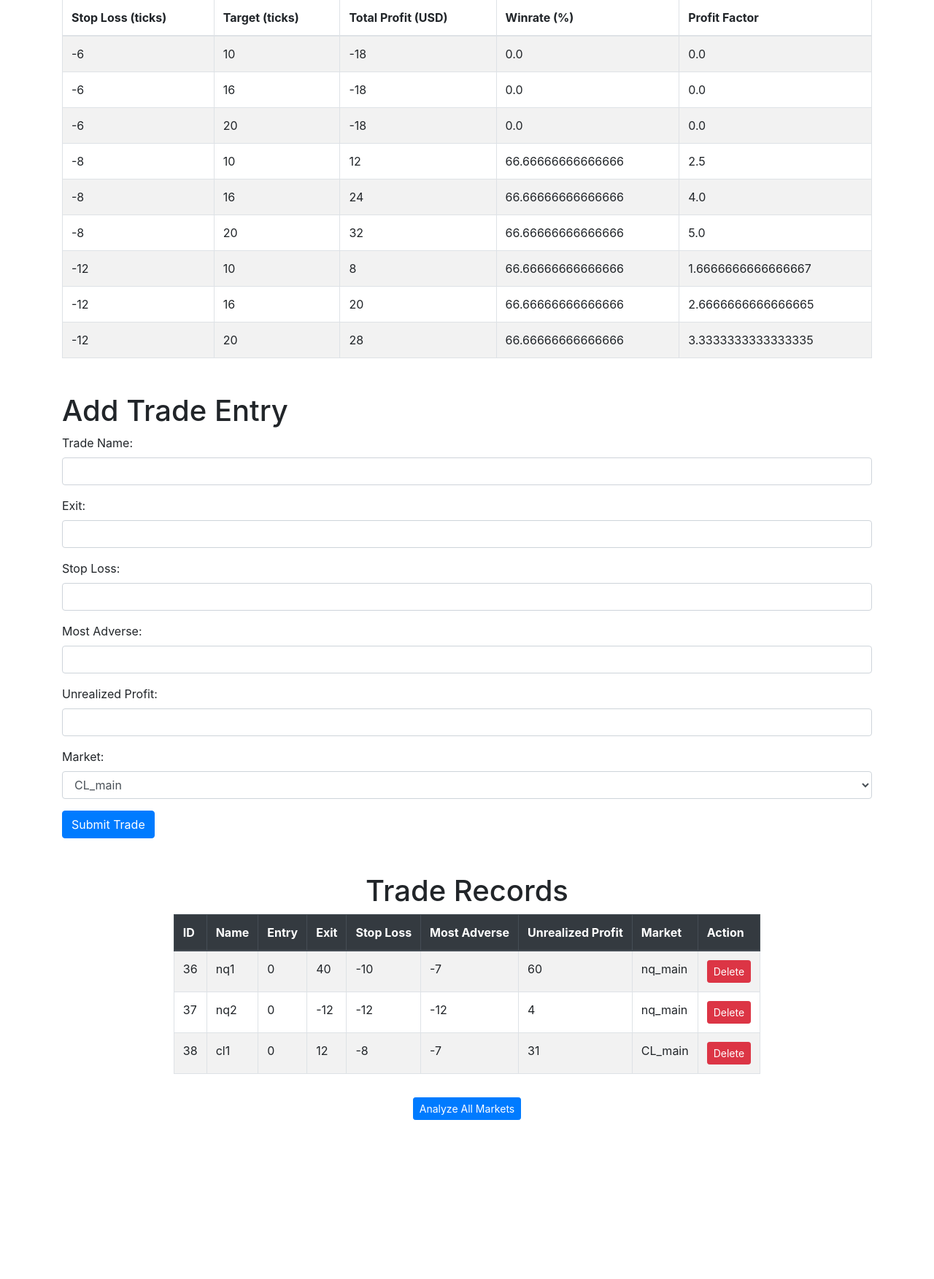
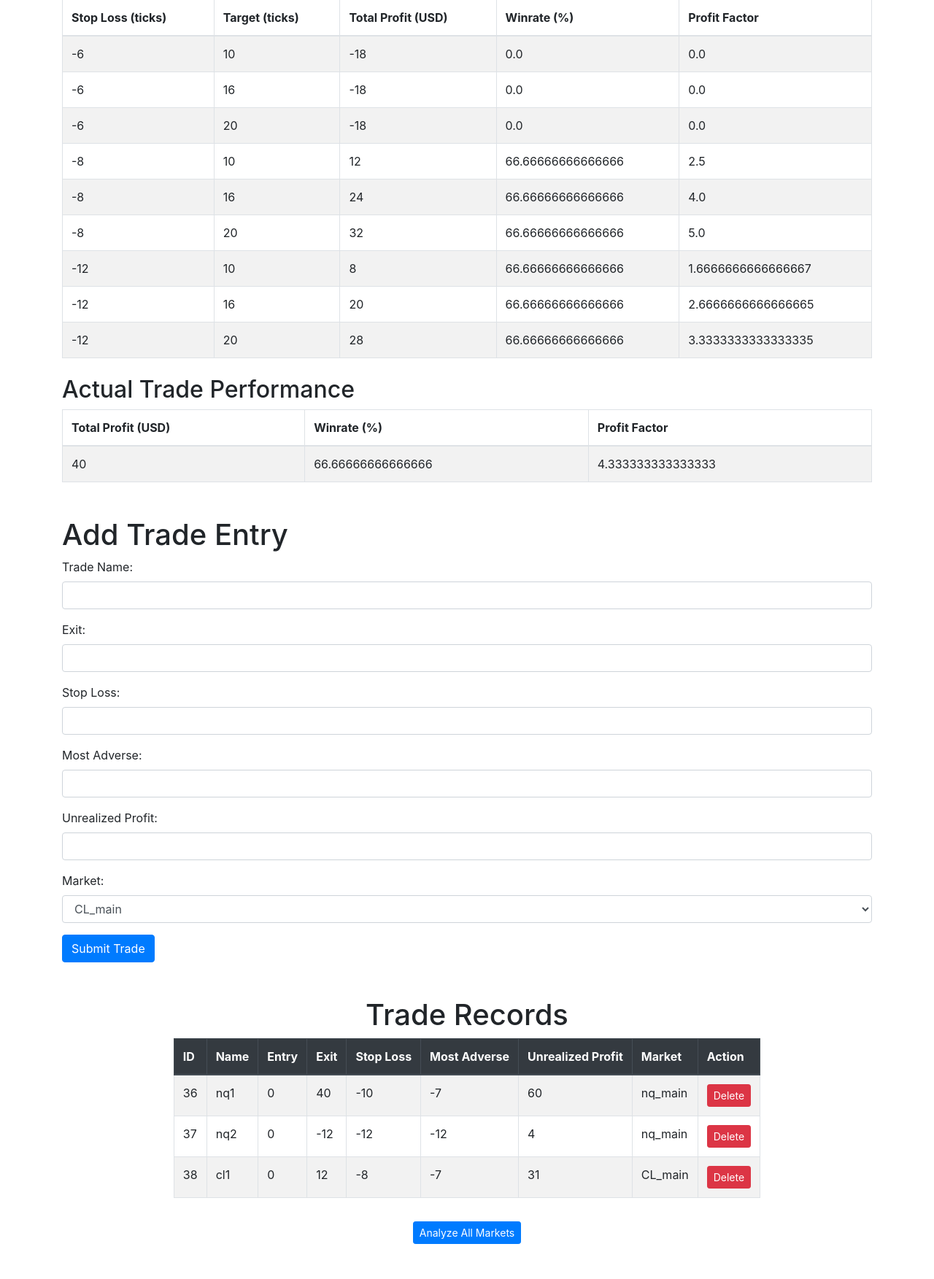
Before and after one commit to ionleader/Trading-Analysis-WebApp, a Flask app: page /trade_entry in a window 1280 px wide. Shown: the part 245-1998 px from the top of the page at 73% size. Before the commit the page ends 1780 px from the top, so only its background shows below. Run offline with Flask 3, Linux system fonts and the light colour scheme; data comes from the database, SQL or seed files in the repository; both versions use the stored data as it was after the commit; some libraries are stand-ins or nearby versions.

Commit message:
actual trades added

```diff
--- a/app.py
+++ b/app.py
@@ -1,7 +1,6 @@
 from flask import Flask, render_template, request, flash, redirect, url_for
 import sqlite3
 import numpy as np
-
 
 app = Flask(__name__)
 app.secret_key = 'your_secret_key'  # Set a secret key for session management
@@ -43,12 +42,233 @@ def create_strategy_performance_table():
         ''')
     print("strategy_performance table is ready or already exists.")
 
+def create_markets_table():
+    """Create a table for storing markets."""
+    with get_db() as conn:
+        conn.execute('''
+            CREATE TABLE IF NOT EXISTS markets (
+                id INTEGER PRIMARY KEY AUTOINCREMENT,
+                name TEXT NOT NULL UNIQUE
+            )
+        ''')
+    print("Markets table is ready or already exists.")
 
-
-
+# Initialize all tables
 init_db()
 create_strategy_performance_table()
+create_markets_table()
 
+def simulate_strategy(stop_loss, target, trades):
+    """
+    Simulates both hypothetical and actual trade performance.
+    Returns both sets of results.
+    """
+    print("Starting strategy simulation...")
+    for trade in trades:
+        if trade['entry'] != 0:
+            raise ValueError("All trades must have an entry price of 0.")
+        print(
+            f"Evaluating trade: {trade['entry']}, {trade['exit']}, {trade['stop_loss']}, {trade['most_adverse']}, {trade['unrealized_profit']}")
+
+    # Arrays to store both hypothetical and actual profits
+    hypothetical_profits = []
+    actual_profits = []
+
+    # Iterate over valid trades
+    for trade in trades:
+        entry = trade['entry']
+        exit_value = trade['exit']
+        trade_stop_loss = trade['stop_loss']  # Individual trade's stop loss
+        most_adverse = trade['most_adverse']
+        unrealized_profit = trade['unrealized_profit']
+
+        # Calculate hypothetical profit
+        if most_adverse <= entry + stop_loss:
+            hypothetical_profit = stop_loss
+        elif unrealized_profit >= entry + target:
+            hypothetical_profit = target
+        else:
+            hypothetical_profit = stop_loss
+
+        hypothetical_profits.append(hypothetical_profit)
+
+        # Calculate actual profit
+        if most_adverse <= entry + trade_stop_loss:
+            actual_profit = trade_stop_loss
+        else:
+            actual_profit = exit_value
+
+        actual_profits.append(actual_profit)
+
+    return np.array(hypothetical_profits), np.array(actual_profits)
+
+def analyze_strategies(trades, market=None):
+    """
+    Analyze various stop loss and target combinations and actual trade performance.
+    Returns the best strategy, performance results, and actual performance metrics.
+    """
+    stop_loss_values = [-6, -8, -12]
+    target_values = [10, 16, 20]
+
+    best_strategy = None
+    best_performance = -np.inf
+    performance_results = []
+
+    # Filter trades by market if specified
+    if market:
+        trades = [trade for trade in trades if trade['market'] == market]
+
+    # Initialize actual performance metrics
+    actual_performance = None
+
+    for stop_loss in stop_loss_values:
+        for target in target_values:
+            hypothetical_profits, actual_profits = simulate_strategy(stop_loss, target, trades)
+
+            # Calculate hypothetical metrics
+            total_profit = hypothetical_profits.sum()
+            winrate = (hypothetical_profits > 0).mean() * 100
+            profit_factor = (hypothetical_profits[hypothetical_profits > 0].sum() /
+                           abs(hypothetical_profits[hypothetical_profits < 0].sum())) if (
+                               hypothetical_profits < 0).sum() > 0 else float('inf')
+
+            # Store hypothetical results
+            performance_results.append({
+                'Stop Loss': stop_loss,
+                'Target': target,
+                'Total Profit': total_profit,
+                'Winrate': winrate,
+                'Profit Factor': profit_factor
+            })
+
+            # Update best strategy if current is better
+            if total_profit > best_performance:
+                best_performance = total_profit
+                best_strategy = performance_results[-1].copy()
+
+            # Calculate actual performance metrics (only need to do this once)
+            if actual_performance is None:
+                actual_total_profit = actual_profits.sum()
+                actual_winrate = (actual_profits > 0).mean() * 100
+                actual_profit_factor = (actual_profits[actual_profits > 0].sum() /
+                                     abs(actual_profits[actual_profits < 0].sum())) if (
+                                         actual_profits < 0).sum() > 0 else float('inf')
+
+                actual_performance = {
+                    'Total Profit': actual_total_profit,
+                    'Winrate': actual_winrate,
+                    'Profit Factor': actual_profit_factor
+                }
+
+    return best_strategy, performance_results, actual_performance
+
+def validate_trade_entry(exit_value, stop_loss, most_adverse, unrealized_profit):
+    try:
+        exit_value = int(exit_value)
+        stop_loss = int(stop_loss)
+        most_adverse = int(most_adverse)
+        unrealized_profit = int(unrealized_profit)
+
+        # Check the constraints
+        if stop_loss >= 0 or most_adverse > 0 or unrealized_profit < 0:
+            return False
+    except (ValueError, TypeError):
+        return False
+
+    return True
+
+def get_all_trades():
+    """Retrieve all trade entries from the database."""
+    with get_db() as conn:
+        cursor = conn.execute('SELECT * FROM trades')
+        trades = cursor.fetchall()
+    return trades
+
+def save_trade_to_db(trade_data):
+    """Save a trade entry to the SQLite database."""
+    with get_db() as conn:
+        conn.execute('''INSERT INTO trades (name, entry, exit, stop_loss, most_adverse, unrealized_profit, market)
+                       VALUES (?, ?, ?, ?, ?, ?, ?)''',
+                    (trade_data['name'], trade_data['entry'], trade_data['exit'],
+                     trade_data['stop_loss'], trade_data['most_adverse'], trade_data['unrealized_profit'],
+                     trade_data['market']))
+
+def delete_trade_from_db(trade_id):
+    """Delete a trade from the database."""
+    with get_db() as conn:
+        conn.execute('DELETE FROM trades WHERE id = ?', (trade_id,))
+    print(f"Trade with ID {trade_id} deleted.")
+
+def get_all_markets():
+    """Retrieve all markets from the database."""
+    with get_db() as conn:
+        cursor = conn.execute('SELECT * FROM markets ORDER BY name')
+        return cursor.fetchall()
+
+def add_market_to_db(market_name):
+    """Add a new market to the database."""
+    try:
+        with get_db() as conn:
+            conn.execute('INSERT INTO markets (name) VALUES (?)', (market_name,))
+        return True, "Market added successfully!"
+    except sqlite3.IntegrityError:
+        return False, "Market already exists!"
+    except Exception as e:
+        return False, f"Error adding market: {str(e)}"
+
+def delete_market_from_db(market_id):
+    """Delete a market from the database."""
+    try:
+        with get_db() as conn:
+            cursor = conn.execute('SELECT COUNT(*) FROM trades WHERE market = (SELECT name FROM markets WHERE id = ?)',
+                                (market_id,))
+            if cursor.fetchone()[0] > 0:
+                return False, "Cannot delete market that has associated trades!"
+
+            conn.execute('DELETE FROM markets WHERE id = ?', (market_id,))
+        return True, "Market deleted successfully!"
+    except Exception as e:
+        return False, f"Error deleting market: {str(e)}"
+
+def save_strategy_performance_to_db(best_strategy, performance_results):
+    """Save the best strategy and all performance results to the SQLite database."""
+    with get_db() as conn:
+        # Save the best strategy
+        conn.execute('''INSERT INTO strategy_performance (stop_loss, target, total_profit, winrate, profit_factor)
+                       VALUES (?, ?, ?, ?, ?)''',
+                    (best_strategy['Stop Loss'], best_strategy['Target'], best_strategy['Total Profit'],
+                     best_strategy['Winrate'], best_strategy['Profit Factor']))
+
+        # Save each performance result
+        for result in performance_results:
+            conn.execute('''INSERT INTO strategy_performance (stop_loss, target, total_profit, winrate, profit_factor)
+                          VALUES (?, ?, ?, ?, ?)''',
+                       (result['Stop Loss'], result['Target'], result['Total Profit'],
+                        result['Winrate'], result['Profit Factor']))
+
+    print("Strategy performance saved to the database.")
+
+# Routes
+@app.route('/')
+def index():
+    trades = get_all_trades()
+    markets = get_all_markets()
+
+    best_strategy = None
+    performance_results = None
+    actual_performance = None
+
+    if trades:
+        best_strategy, performance_results, actual_performance = analyze_strategies(trades)
+        save_strategy_performance_to_db(best_strategy, performance_results)
+        print(f"Performance Results: {performance_results}")
+
+    return render_template('index.html',
+                         trades=trades,
+                         markets=markets,
+                         best_strategy=best_strategy,
+                         performance_results=performance_results,
+                         actual_performance=actual_performance)
 
 @app.route('/trade_entry', methods=['GET', 'POST'])
 def trade_entry():
@@ -79,7 +299,7 @@ def trade_entry():
             return redirect(url_for('trade_entry'))
 
         try:
-            # Logic to save the trade entry to the database
+            # Save the trade entry to the database
             save_trade_to_db({
                 'name': name,
                 'entry': 0,  # Entry is set to 0
@@ -97,307 +317,73 @@ def trade_entry():
 
         return redirect(url_for('trade_entry'))
 
-    # For GET requests, fetch data needed for the page
-    try:
-        trades = get_all_trades()
-        markets = get_all_markets()
-
-        # If there are no markets, flash a warning
-        if not markets:
-            flash("No markets available. Please add markets first.")
-
-        best_strategy = None
-        performance_results = None
-
-        # Only calculate strategies if there are trades
-        if trades:
-            best_strategy, performance_results, pnl_curves = analyze_strategies(trades)
-
-        # Render template with all necessary data
-        return render_template('index.html',
-                               trades=trades,
-                               markets=markets,
-                               best_strategy=best_strategy,
-                               performance_results=performance_results)
-
-    except sqlite3.Error as e:
-        flash(f"Database error occurred: {str(e)}")
-        return render_template('index.html', trades=[], markets=[])
-    except Exception as e:
-        flash(f"An error occurred: {str(e)}")
-        return render_template('index.html', trades=[], markets=[])
-
-def save_trade_to_db(trade_data):
-    """Save a trade entry to the SQLite database."""
-    with get_db() as conn:
-        conn.execute('''INSERT INTO trades (name, entry, exit, stop_loss, most_adverse, unrealized_profit, market)
-                         VALUES (?, ?, ?, ?, ?, ?, ?)''',
-                     (trade_data['name'], trade_data['entry'], trade_data['exit'],
-                      trade_data['stop_loss'], trade_data['most_adverse'], trade_data['unrealized_profit'],
-                      trade_data['market']))
-
-
-#trade_data daten werden in trade_entry funktion erstellt
-
-def validate_trade_entry(exit_value, stop_loss, most_adverse, unrealized_profit):
-    try:
-        exit_value = int(exit_value)
-        stop_loss = int(stop_loss)
-        most_adverse = int(most_adverse)
-        unrealized_profit = int(unrealized_profit)
-
-        # Check the constraints
-        if stop_loss >= 0 or most_adverse > 0 or unrealized_profit < 0:
-            return False
-    except (ValueError, TypeError):
-        return False
-
-    return True
-
-def get_all_trades():
-    """Retrieve all trade entries from the database."""
-    with get_db() as conn:
-        cursor = conn.execute('SELECT * FROM trades')
-        trades = cursor.fetchall()
-    return trades
-
-
-def simulate_strategy(stop_loss, target, trades):
-    """
-    Simulates the performance of a trading strategy given stop loss and target levels.
-    Only trades with an entry price of 0 are considered valid.
-    Raises an error if any trade entry is not 0.
-    """
-    # Check if all trades have an entry price of 0
-    print("Starting strategy simulation...")
-    for trade in trades:
-        if trade['entry'] != 0:
-            raise ValueError("All trades must have an entry price of 0.")
-        print(
-            f"Evaluating trade: {trade['entry']}, {trade['exit']}, {trade['stop_loss']}, {trade['most_adverse']}, {trade['unrealized_profit']}")
-
-    profits = []
-
-    # Iterate over valid trades
-    for trade in trades:
-        entry = trade['entry']
-        exit_value = trade['exit']
-        stop_loss_value = trade['stop_loss']  # Access the correct stop_loss from the database
-        most_adverse = trade['most_adverse']
-        unrealized_profit = trade['unrealized_profit']
-
-        print(
-            f"Simulating trade: Entry: {entry}, Exit: {exit_value}, Stop Loss: {stop_loss_value}, Most Adverse: {most_adverse}, Unrealized Profit: {unrealized_profit}")
-
-        # Calculate potential stop loss hit
-        if most_adverse <= entry + stop_loss:
-            profit = stop_loss  # Stop loss hit
-            print(f"Stop loss hit. Profit: {profit}")
-        # Check if the unrealized profit meets or exceeds the target
-        elif unrealized_profit >= entry + target:
-            profit = target  # Target hit
-            print(f"Target hit. Profit: {profit}")
-        else:
-            profit = stop_loss  # If neither stop loss nor target hit, assume stop loss is the loss
-            print(f"No target or stop loss hit. Profit: {profit}")
-
-        profits.append(profit)
-
-    print(f"Completed strategy simulation for stop loss: {stop_loss}, target: {target}")
-    return np.array(profits)
-
-
-def analyze_strategies(trades, market=None):
-    """
-    Analyze various stop loss and target combinations to suggest improvements.
-    Returns the best strategy and performance results including P&L curves.
-    """
-    stop_loss_values = [-6, -8, -12]  # Example negative stop loss values
-    target_values = [10, 16, 20]  # Example target values
+    # For GET requests
+    trades = get_all_trades()
+    markets = get_all_markets()
 
     best_strategy = None
-    best_performance = -np.inf
-    performance_results = []
-    pnl_curves = {}
+    performance_results = None
+    actual_performance = None
 
-    if market:
-        trades = [trade for trade in trades if trade['market'] == market]
+    if trades:
+        best_strategy, performance_results, actual_performance = analyze_strategies(trades)
 
-
-    for stop_loss in stop_loss_values:
-        for target in target_values:
-            profits = simulate_strategy(stop_loss, target, trades)
-            total_profit = profits.sum()
-            winrate = (profits > 0).mean() * 100
-            profit_factor = (profits[profits > 0].sum() / abs(profits[profits < 0].sum())) if (profits < 0).sum() > 0 else float('inf')
-
-            # Calculate cumulative P&L curve
-            cumulative_pnl = np.cumsum(profits)
-            pnl_curves[(stop_loss, target)] = cumulative_pnl
-
-            performance_results.append({
-                'Stop Loss': stop_loss,
-                'Target': target,
-                'Total Profit': total_profit,
-                'Winrate': winrate,
-                'Profit Factor': profit_factor
-            })
-
-            # Check if this strategy is better
-            if total_profit > best_performance:
-                best_performance = total_profit
-                best_strategy = {
-                    'Stop Loss': stop_loss,
-                    'Target': target,
-                    'Total Profit': total_profit,
-                    'Winrate': winrate,
-                    'Profit Factor': profit_factor
-                }
-
-    return best_strategy, performance_results, pnl_curves
-
-
-
-
-def delete_trade_from_db(trade_id):
-    """Löscht einen Trade aus der Datenbank."""
-    with get_db() as conn:
-        conn.execute('DELETE FROM trades WHERE id = ?', (trade_id,))
-    print(f"Trade mit ID {trade_id} gelöscht.")
+    return render_template('index.html',
+                         trades=trades,
+                         markets=markets,
+                         best_strategy=best_strategy,
+                         performance_results=performance_results,
+                         actual_performance=actual_performance)
 
 @app.route('/delete_trade/<int:trade_id>', methods=['POST'])
 def delete_trade(trade_id):
-        """Löscht einen Trade aus der Datenbank und leitet zurück zur Hauptseite."""
-        delete_trade_from_db(trade_id)
-        flash("Trade wurde erfolgreich gelöscht!")
-        return redirect(url_for('index'))
-
-def save_strategy_performance_to_db(best_strategy, performance_results):
-    """Save the best strategy and all performance results to the SQLite database."""
-    with get_db() as conn:
-        # Save the best strategy
-        conn.execute('''INSERT INTO strategy_performance (stop_loss, target, total_profit, winrate, profit_factor)
-                        VALUES (?, ?, ?, ?, ?)''',
-                     (best_strategy['Stop Loss'], best_strategy['Target'], best_strategy['Total Profit'],
-                      best_strategy['Winrate'], best_strategy['Profit Factor']))
-
-        # Save each performance result
-        for result in performance_results:
-            conn.execute('''INSERT INTO strategy_performance (stop_loss, target, total_profit, winrate, profit_factor)
-                            VALUES (?, ?, ?, ?, ?)''',
-                         (result['Stop Loss'], result['Target'], result['Total Profit'],
-                          result['Winrate'], result['Profit Factor']))
-
-    print("Strategy performance saved to the database.")
-
+    delete_trade_from_db(trade_id)
+    flash("Trade was successfully deleted!")
+    return redirect(url_for('index'))
 
 @app.route('/perform_action', methods=['POST'])
 def perform_action():
     trades = get_all_trades()
-    markets = get_all_markets()  # Add this line
+    markets = get_all_markets()
 
-    best_strategy, performance_results, pnl_curves = analyze_strategies(trades)
+    best_strategy, performance_results, actual_performance = analyze_strategies(trades)
     save_strategy_performance_to_db(best_strategy, performance_results)
 
     flash('Action performed successfully!')
 
     return render_template('index.html',
-                           trades=trades,
-                           markets=markets,  # Add this line
-                           best_strategy=best_strategy,
-                           performance_results=performance_results)
+                         trades=trades,
+                         markets=markets,
+                         best_strategy=best_strategy,
+                         performance_results=performance_results,
+                         actual_performance=actual_performance)
 
 @app.route('/select_market', methods=['POST'])
 def perform_action_selectmarket():
     selected_market = request.form.get('market')
     trades = get_all_trades()
-    markets = get_all_markets()  # Add this line
+    markets = get_all_markets()
 
     if selected_market:
         filtered_trades = [trade for trade in trades if trade['market'] == selected_market]
     else:
         filtered_trades = trades
 
-    best_strategy, performance_results, pnl_curves = analyze_strategies(filtered_trades)
+    best_strategy, performance_results, actual_performance = analyze_strategies(filtered_trades)
 
     return render_template('index.html',
                          trades=filtered_trades,
-                         markets=markets,  # Add this line
+                         markets=markets,
                          selected_market=selected_market,
                          performance_results=performance_results,
-                         best_strategy=best_strategy)
-
-def debug_markets():
-    """Utility function to print all markets in the database"""
-    with get_db() as conn:
-        cursor = conn.execute('SELECT * FROM markets')
-        markets = cursor.fetchall()
-        print("Current markets in database:", [market['name'] for market in markets])
-        return markets
-
-
-
-#market management
-# Add this to your existing Flask application
-
-def create_markets_table():
-    """Create a table for storing markets."""
-    with get_db() as conn:
-        conn.execute('''
-            CREATE TABLE IF NOT EXISTS markets (
-                id INTEGER PRIMARY KEY AUTOINCREMENT,
-                name TEXT NOT NULL UNIQUE
-            )
-        ''')
-    print("Markets table is ready or already exists.")
-
-
-# Add this after your other init functions
-create_markets_table()
-
-
-def get_all_markets():
-    """Retrieve all markets from the database."""
-    with get_db() as conn:
-        cursor = conn.execute('SELECT * FROM markets ORDER BY name')
-        return cursor.fetchall()
-
-
-def add_market_to_db(market_name):
-    """Add a new market to the database."""
-    try:
-        with get_db() as conn:
-            conn.execute('INSERT INTO markets (name) VALUES (?)', (market_name,))
-        return True, "Market added successfully!"
-    except sqlite3.IntegrityError:
-        return False, "Market already exists!"
-    except Exception as e:
-        return False, f"Error adding market: {str(e)}"
-
-
-def delete_market_from_db(market_id):
-    """Delete a market from the database."""
-    try:
-        with get_db() as conn:
-            # Check if market is being used in trades
-            cursor = conn.execute('SELECT COUNT(*) FROM trades WHERE market = (SELECT name FROM markets WHERE id = ?)',
-                                  (market_id,))
-            if cursor.fetchone()[0] > 0:
-                return False, "Cannot delete market that has associated trades!"
-
-            conn.execute('DELETE FROM markets WHERE id = ?', (market_id,))
-        return True, "Market deleted successfully!"
-    except Exception as e:
-        return False, f"Error deleting market: {str(e)}"
-
+                         best_strategy=best_strategy,
+                         actual_performance=actual_performance)
 
 @app.route('/manage_markets', methods=['GET'])
 def manage_markets():
     markets = get_all_markets()
     return render_template('manage_markets.html', markets=markets)
 
-
-# Update the manage_markets route to redirect to index after adding/deleting markets
 @app.route('/add_market', methods=['POST'])
 def add_market():
     market_name = request.form.get('market_name')
@@ -408,39 +394,18 @@ def add_market():
     success, message = add_market_to_db(market_name)
     flash(message)
 
-    # After adding market, redirect to the index page instead of manage_markets
     if success:
         return redirect(url_for('index'))
     return redirect(url_for('manage_markets'))
-
 
 @app.route('/delete_market/<int:market_id>', methods=['POST'])
 def delete_market(market_id):
     success, message = delete_market_from_db(market_id)
     flash(message)
 
-    # After deleting market, redirect to the index page instead of manage_markets
     if success:
         return redirect(url_for('index'))
     return redirect(url_for('manage_markets'))
 
-
-
-@app.route('/')
-def index():
-    trades = get_all_trades()
-    markets = get_all_markets()  # Add this line
-
-    best_strategy, performance_results, pnl_curves = analyze_strategies(trades)
-    save_strategy_performance_to_db(best_strategy, performance_results)
-    print(f"Performance Results: {performance_results}")
-
-    return render_template('index.html',
-                           trades=trades,
-                           markets=markets,  # Add this line
-                           best_strategy=best_strategy,
-                           performance_results=performance_results)
-
-
 if __name__ == '__main__':
     app.run(port=5001, debug=True)
--- a/templates/index.html
+++ b/templates/index.html
@@ -62,6 +62,31 @@
             <p>No strategy results available.</p>
         {% endif %}
     </div>
+
+
+
+    <!-- Add this section right after the existing performance_results table -->
+    {% if actual_performance %}
+        <div class="container mt-4">
+            <h2>Actual Trade Performance</h2>
+            <table class="table table-striped table-bordered">
+                <thead>
+                    <tr>
+                        <th>Total Profit (USD)</th>
+                        <th>Winrate (%)</th>
+                        <th>Profit Factor</th>
+                    </tr>
+                </thead>
+                <tbody>
+                    <tr>
+                        <td>{{ actual_performance['Total Profit'] }}</td>
+                        <td>{{ actual_performance['Winrate'] }}</td>
+                        <td>{{ actual_performance['Profit Factor'] }}</td>
+                    </tr>
+                </tbody>
+            </table>
+        </div>
+{% endif %}
 
     <div class="container mt-5">
         <h1>Add Trade Entry</h1>
```
Also changed, not shown: trades.db.
